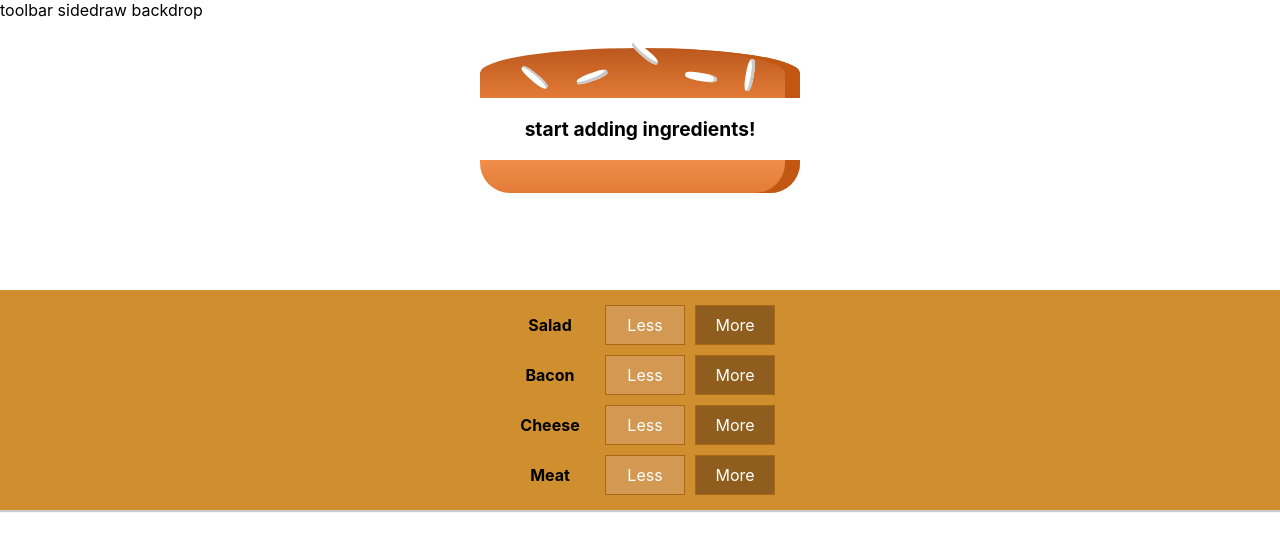
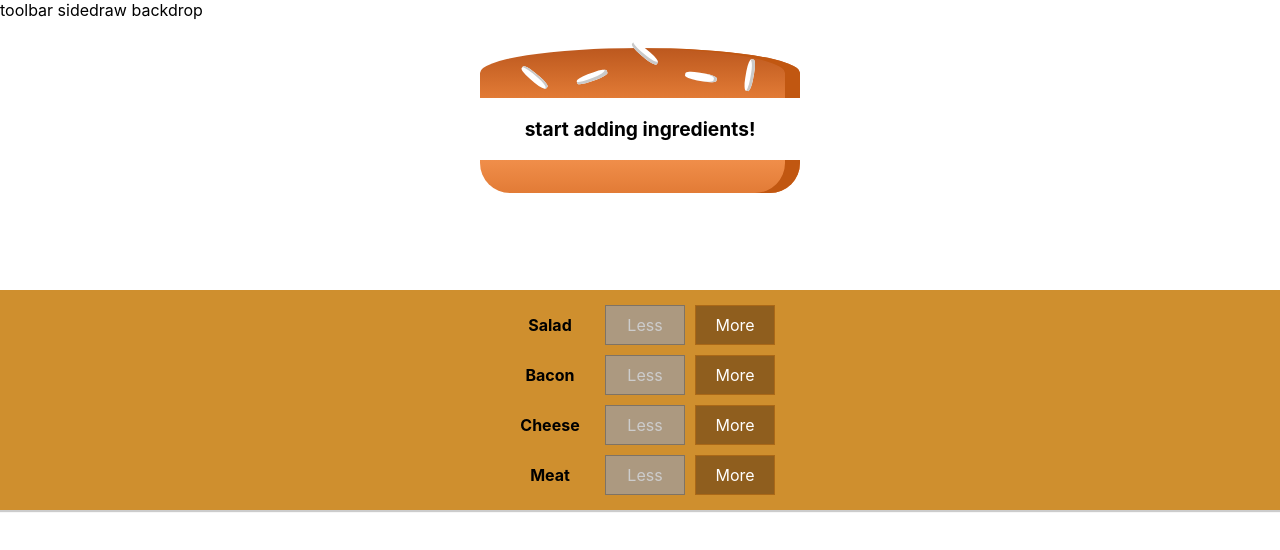
Before and after one commit to irakoze-bruce/burgerBuilder, a React (Create React App) app: page / in a window 1280 px wide. Shown: the top 550 px of the page. Built offline with nearby package versions, Linux system fonts and the light colour scheme.

Commit message:
adding the disabled btn

```diff
--- a/src/components/Burger/BuildControls/BuildControl/BuildControl.js
+++ b/src/components/Burger/BuildControls/BuildControl/BuildControl.js
@@ -7,7 +7,11 @@
   return (
     <div className={style.BuildControl}>
       <div className={style.Label}>{props.label}</div>
-      <button className={style.Less} onClick={props.removed}>
+      <button
+        className={style.Less}
+        onClick={props.removed}
+        disabled={props.disabled}
+      >
         Less
       </button>
       <button className={style.More} onClick={props.added}>
--- a/src/components/Burger/BuildControls/BuildControls.js
+++ b/src/components/Burger/BuildControls/BuildControls.js
@@ -20,6 +20,7 @@
           label={ctrl.label}
           added={() => props.addIngredient(ctrl.type)}
           removed={() => props.removeIngredient(ctrl.type)}
+          disabled={props.disabled[ctrl.type]}
         />
       ))}
     </div>
--- a/src/containers/BurgerBuilder/BurgerBuilder.js
+++ b/src/containers/BurgerBuilder/BurgerBuilder.js
@@ -55,12 +55,20 @@
   };
 
   render() {
+    let disabledInfo = {
+      ...this.state.ingredients,
+    };
+    for (let key in disabledInfo) {
+      disabledInfo[key] = disabledInfo[key] <= 0;
+    }
+
     return (
       <Aux>
         <Burger ingredients={this.state.ingredients} />
         <BuildControls
           addIngredient={this.addIngredientHandle}
           removeIngredient={this.removeIngredientHandle}
+          disabled={disabledInfo}
         />
       </Aux>
     );
```
